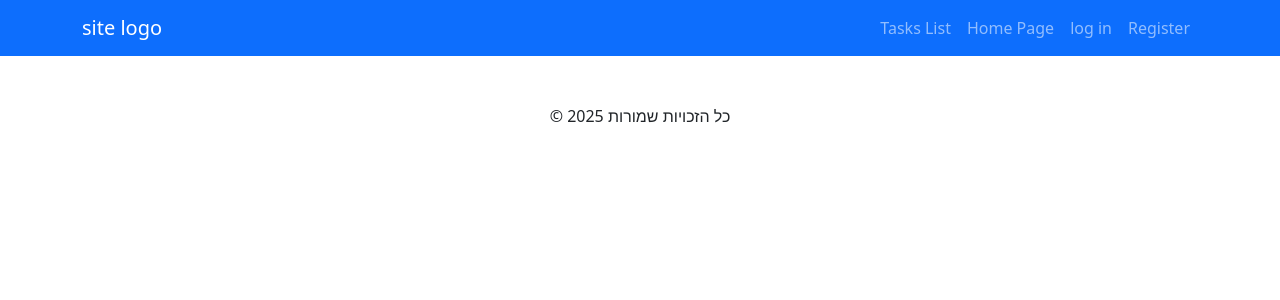
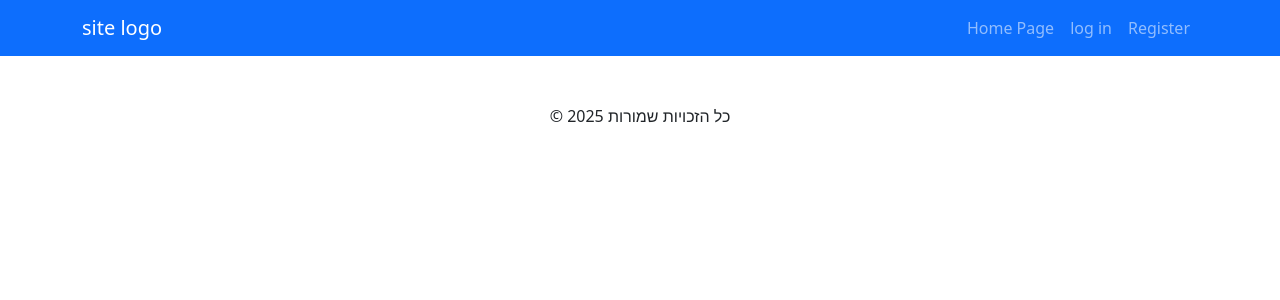
Before and after one commit to naama-git/django-project-tasks, a Django app: page / in a window 1280 px wide. Shown: the top 300 px of the page. Run offline with Django 5.2, Linux system fonts and the light colour scheme; some libraries are stand-ins or nearby versions.

Commit message:
remove double item in nav

```diff
--- a/TasksProject/templates/base.html
+++ b/TasksProject/templates/base.html
@@ -24,7 +24,6 @@
                     {% if user.is_superuser %}
                     <a class="nav-link" href="{% url 'admin:index' %}">Admin dashboard</a>
                     {% endif %}
-                    <a class="nav-link" href="{% url 'tasksList' %}">Tasks List</a>
                     <a class="nav-link" href="{% url 'home' %}"> Home Page</a>
                     {% if user.is_authenticated %}
                     <a class="nav-link" href="{% url 'tasksList'%}">tasks List</a>
```
Also changed, not shown: TasksProject/db.sqlite3.
